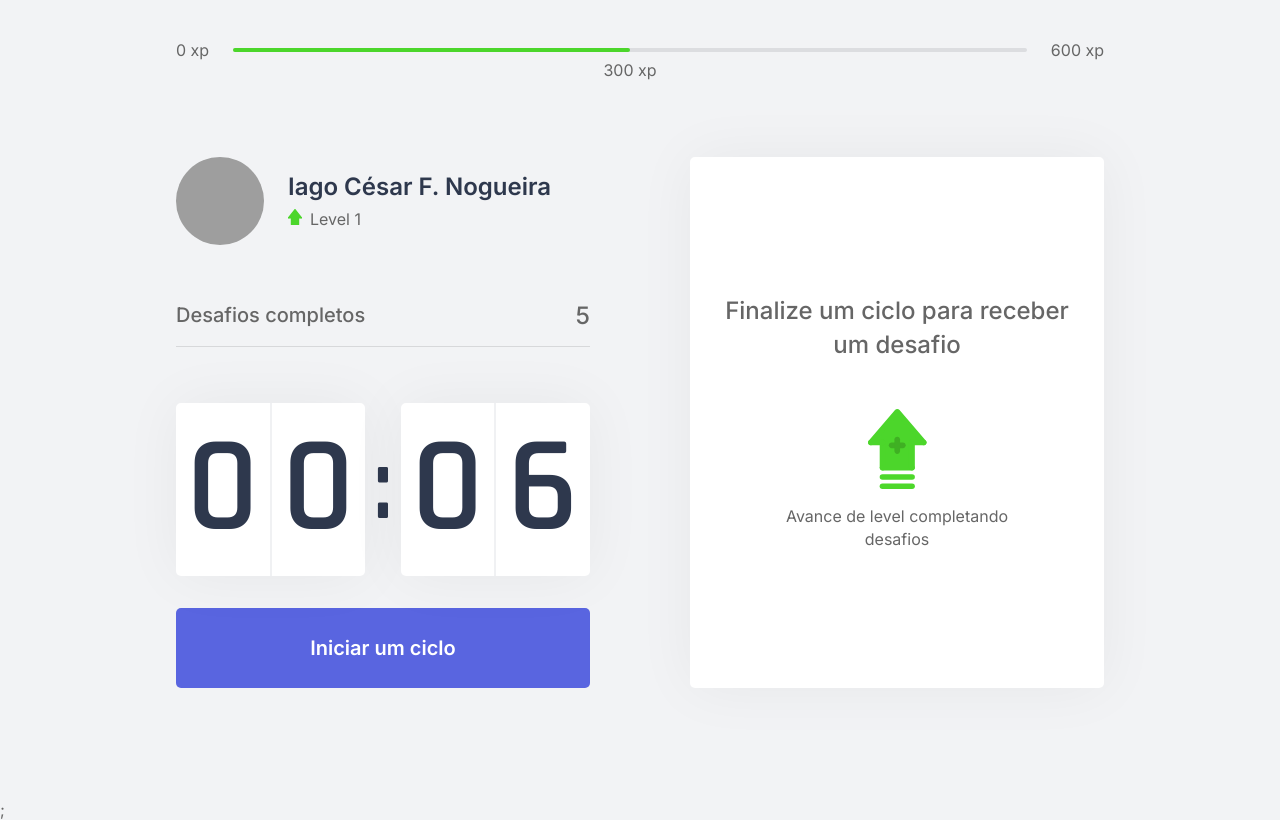
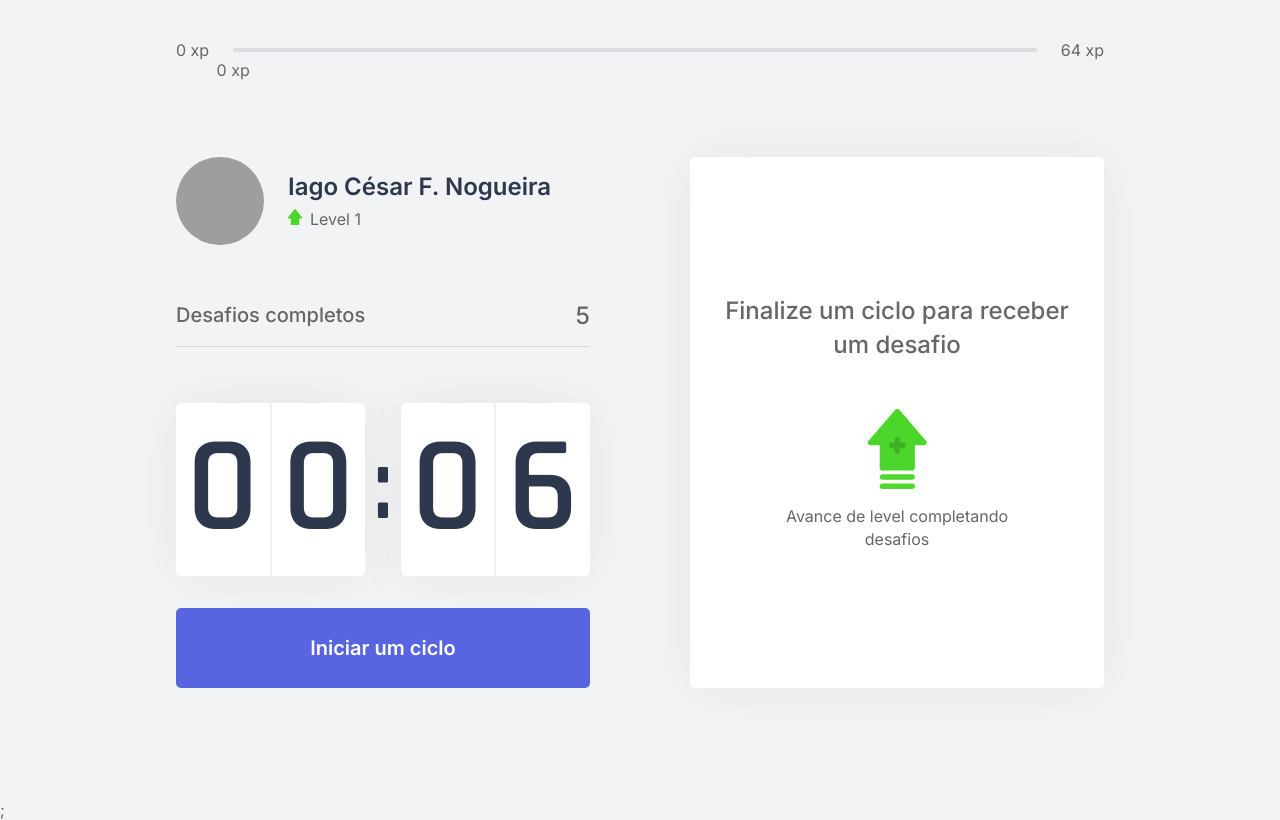
Before and after one commit to FelipeMartini/cursos-rocketseat-nlw-04-react, a Next.js app: page / in a window 1280 px wide. Built offline with nearby package versions, Linux system fonts and the light colour scheme; grey boxes are pictures that could not be loaded.

Commit message:
Adjustment to get currentExperience and experience required to go to next level from the Challenge's Context

```diff
--- a/src/components/ExperienceBar.tsx
+++ b/src/components/ExperienceBar.tsx
@@ -1,18 +1,19 @@
-import React, { useEffect, useState } from 'react';
+import React, { useEffect, useState, useContext } from 'react';
+import { ChallengesContext } from '../contexts/ChallengeContexts';
 
 import styles from '../styles/components/ExperienceBar.module.css'
 
 const ExperienceBar: React.FC = () => {
-  const maxXP = 600;
+  const { currentExperience, experienceToNextLevel } = useContext(ChallengesContext)
+
   const minXP = 0;
-  const currentXP = 300;
 
   const [percentXP, setPercentXP] = useState('')
 
   useEffect(() => {
     let percent = 0;
 
-    percent = Math.round(100 * currentXP / maxXP);
+    percent = Math.round(100 * currentExperience / experienceToNextLevel);
     setPercentXP(`${percent}%`)
   }, [])
 
@@ -22,10 +23,10 @@ const ExperienceBar: React.FC = () => {
       <div>
         <div style={{width: `${percentXP}`}} />
         <span className={styles.currentExperience} style={{left: `${percentXP}`}}>
-          {currentXP} xp
+          {currentExperience} xp
         </span>
       </div>
-      <span>{maxXP} xp</span>
+      <span>{experienceToNextLevel} xp</span>
     </header>
   );
 }
```
